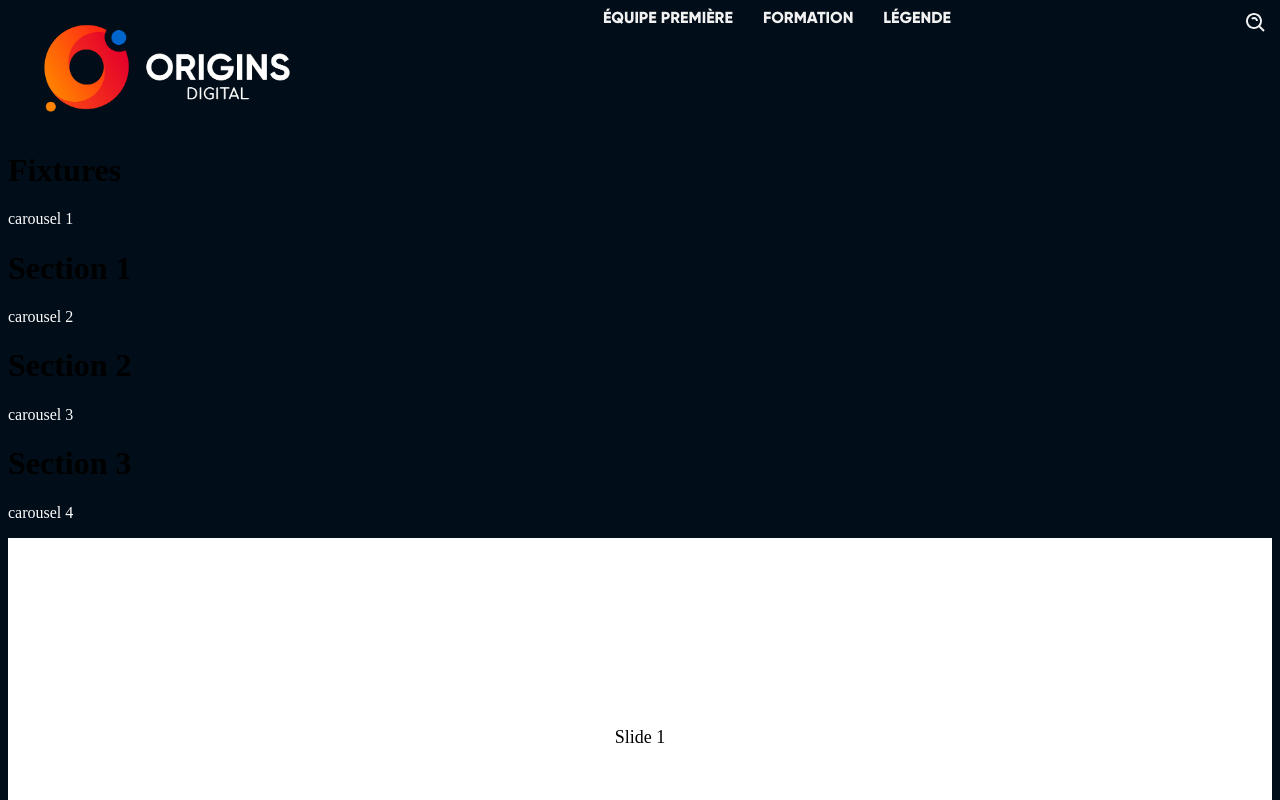
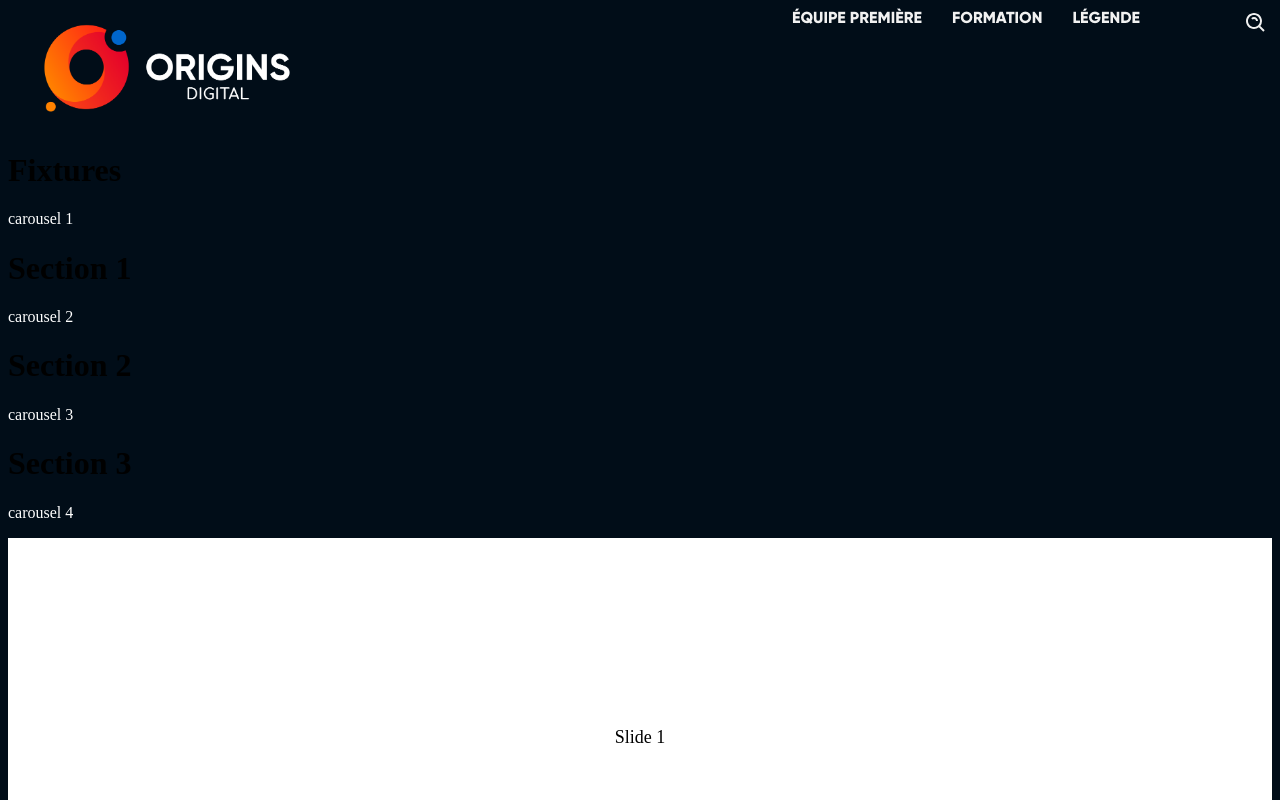
Before and after one commit to WildCodeSchool/2022-09-JS-Reims-project-3-origins-digital, a React (Vite) app in the folder frontend/: page / in a window 1280 px wide. Shown: the top 800 px of the page. Built offline with nearby package versions, Linux system fonts and the light colour scheme; no server answers.

Commit message:
fixed the dropdown menu

```diff
--- a/frontend/src/components/NavBar.css
+++ b/frontend/src/components/NavBar.css
@@ -9,7 +9,7 @@
   display: flex;
   justify-content: center;
   align-items: center;
-  position: relative;
+  position: absolute;
   margin: 0;
   padding: 0;
 }
--- a/frontend/src/components/NavBar.jsx
+++ b/frontend/src/components/NavBar.jsx
@@ -27,6 +27,9 @@ export default function NavBar() {
 
   return (
     <nav>
+      <button type="button" onClick={toggleNavSmallScreen} className="btn">
+        Menu
+      </button>
       {(toggleMenu || width > 500) && (
         <ul className="liste">
           <li className="items">ÉQUIPE PREMIÈRE</li>
@@ -34,9 +37,6 @@ export default function NavBar() {
           <li className="items">LÉGENDE</li>
         </ul>
       )}
-      <button type="button" onClick={toggleNavSmallScreen} className="btn">
-        BTN
-      </button>
     </nav>
   );
 }
```
